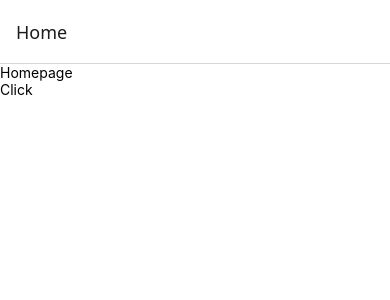
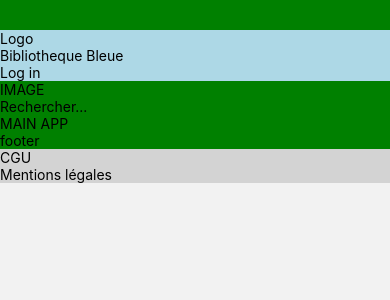
Before and after one commit to ntacv/biblisere, a React Native app: screen / in a window 390 px wide. Shown: the top 300 px of the page. Built offline with nearby package versions, Linux system fonts and the light colour scheme.

Commit message:
feat: navigation buttons and homepage structure with main basic components

```diff
--- a/App.tsx
+++ b/App.tsx
@@ -1,4 +1,10 @@
-import { StyleSheet, Text, View } from "react-native";
+import {
+  ScrollView,
+  StyleSheet,
+  Text,
+  TouchableOpacity,
+  View,
+} from "react-native";
 import { StatusBar } from "expo-status-bar";
 import { NavigationContainer } from "@react-navigation/native";
 import { createNativeStackNavigator } from "@react-navigation/native-stack";
@@ -7,11 +13,16 @@ import Homepage from "./components/homepage/Homepage";
 import User from "./components/user/User";
 
 const Stack = createNativeStackNavigator();
+const Screen = Stack.Screen;
 
 function RootStack() {
   return (
-    <Stack.Navigator id={undefined}>
-      <Stack.Screen name="Home" component={Homepage} />
+    <Stack.Navigator
+      id={undefined}
+      initialRouteName="Homepage"
+      screenOptions={{ headerShown: false }}
+    >
+      <Stack.Screen component={Homepage} name="Homepage" />
       <Stack.Screen name="User" component={User} />
     </Stack.Navigator>
   );
@@ -19,10 +30,8 @@ function RootStack() {
 
 export default function App() {
   return (
-    <View>
-      <NavigationContainer>
-        <RootStack />
-      </NavigationContainer>
-    </View>
+    <NavigationContainer>
+      <RootStack />
+    </NavigationContainer>
   );
 }
--- a/components/homepage/Homepage.tsx
+++ b/components/homepage/Homepage.tsx
@@ -1,13 +1,82 @@
-import { TouchableOpacity, View, Text } from "react-native";
+import {
+  TouchableOpacity,
+  View,
+  Text,
+  ScrollView,
+  TextInput,
+  Platform,
+} from "react-native";
+import styled from "styled-components/native";
+import { useNavigation } from "@react-navigation/native";
+
+/*
+const Component = Platform.select({
+  ios: () => require("ComponentIOS"),
+  android: () => require("ComponentAndroid"),
+})();
+*/
+
+const ViewHome = styled.View`
+  background: green;
+`;
+const ViewMenu = styled.View`
+  display: none;
+  background: red;
+`;
+const ViewHeader = styled.View`
+  background: lightblue;
+  display: flex;
+
+  ${(props) =>
+    props.os === "ios"
+      ? `
+      margin: 60px 0 0 0;`
+      : `
+      margin: 30px 0 0 0;`}
+`;
+const ViewFooter = styled.View`
+  background: lightgrey;
+  text-align: center;
+`;
+const ViewFilters = styled.View`
+  display: none;
+  background: yellow;
+`;
 
 function Homepage() {
+  const os = Platform.OS;
+  const navigation = useNavigation();
   return (
-    <View>
-      <Text>Homepage</Text>
-      <TouchableOpacity>
-        <Text>Click</Text>
-      </TouchableOpacity>
-    </View>
+    <ViewHome>
+      <ViewMenu>
+        <ScrollView>
+          <Text>menu</Text>
+          <TouchableOpacity onPress={() => navigation.navigate("User")}>
+            <Text>User page</Text>
+          </TouchableOpacity>
+        </ScrollView>
+      </ViewMenu>
+      <ViewFilters>
+        <Text>Filters</Text>
+      </ViewFilters>
+      <ViewHeader os={os}>
+        <Text>Logo</Text>
+        <Text>Bibliotheque Bleue</Text>
+        <TouchableOpacity onPress={() => navigation.navigate("User")}>
+          <Text>Log in</Text>
+        </TouchableOpacity>
+      </ViewHeader>
+      <ScrollView>
+        <Text>IMAGE</Text>
+        <TextInput placeholder="Rechercher..."></TextInput>
+        <Text>MAIN APP</Text>
+        <Text>footer</Text>
+      </ScrollView>
+      <ViewFooter>
+        <Text>CGU</Text>
+        <Text>Mentions légales</Text>
+      </ViewFooter>
+    </ViewHome>
   );
 }
 export default Homepage;
--- a/components/user/User.tsx
+++ b/components/user/User.tsx
@@ -1,11 +1,13 @@
 import { TouchableOpacity, View, Text } from "react-native";
+import { useNavigation } from "@react-navigation/native";
 
 const User = () => {
+  const navigation = useNavigation();
   return (
     <View>
       <Text>User</Text>
-      <TouchableOpacity>
-        <Text>Click</Text>
+      <TouchableOpacity onPress={() => navigation.goBack()}>
+        <Text>Homepage</Text>
       </TouchableOpacity>
     </View>
   );
```
